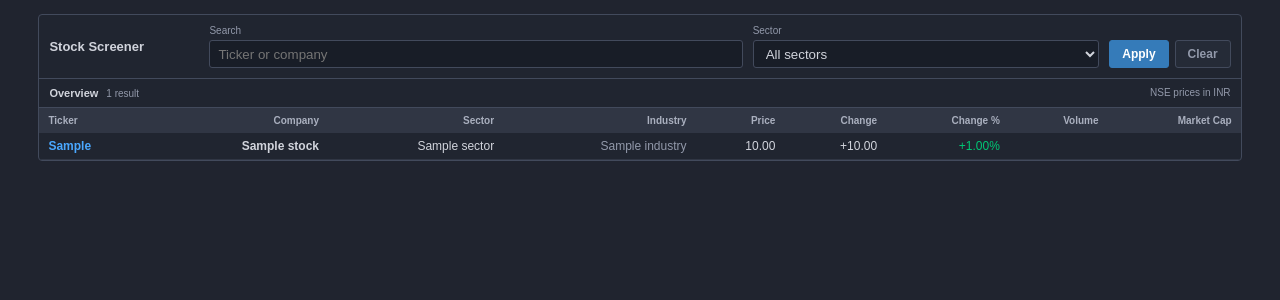
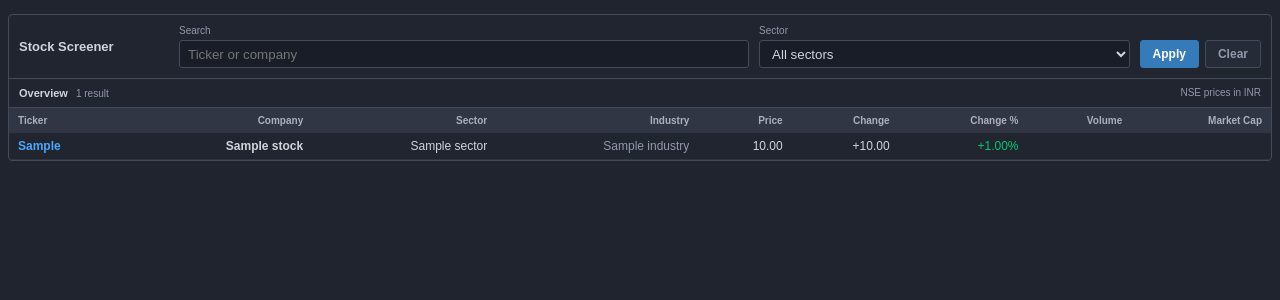
Before and after one commit to rajista/simply-trading-dashboard, a Flask app: template templates/index.html in a window 1280 px wide. Shown: the part 127-427 px from the top of the page. Run offline with Flask 2, Linux system fonts and the light colour scheme; the template is opened without the code that fills it: most values are stand-ins (such as "Sample title", 1, 10 or a date in 2020).

Commit message:
Reduce dashboard side spacing

```diff
--- a/static/css/style.css
+++ b/static/css/style.css
@@ -134,10 +134,10 @@ a { color: inherit; }
 }
 
 .dashboard-main, .screener-main {
-    width: 94%;
-    max-width: 1500px;
+    width: calc(100% - 16px);
+    max-width: none;
     margin: 0 auto;
-    padding: 16px 0 28px;
+    padding: 12px 0 28px;
 }
 .panel {
     border: 1px solid var(--border);
```
